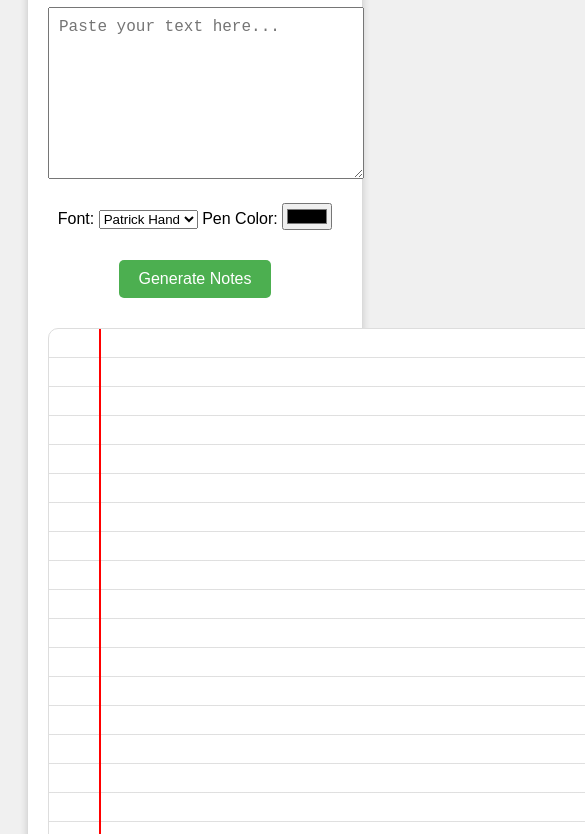
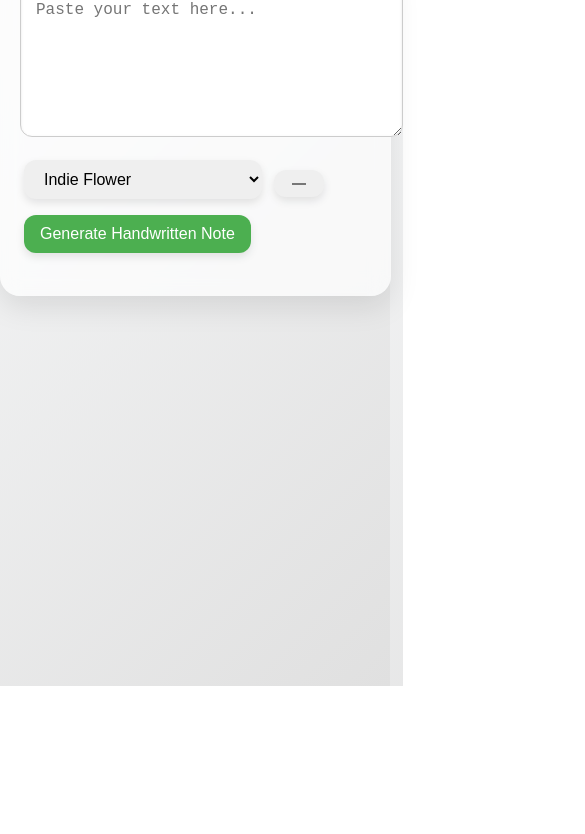
Before and after one commit to heckerxgamer/jimmy-s-handwriter, a plain HTML site: page index.html in a window 390 px wide. Shown: the part 158-992 px from the top of the page, 585 px wide, since content can reach past the window. After the commit the page ends 844 px from the top, so only its background shows below. Drawn offline with Linux system fonts and the light colour scheme; a web font is replaced by a local one.

Commit message:
Update index.html

```diff
--- a/index.html
+++ b/index.html
@@ -1,42 +1,221 @@
-<!DOCTYPE html>
-<html lang="en">
-<head>
+<!DOCTYPE html><html lang="en"><head>
     <meta charset="UTF-8">
     <meta name="viewport" content="width=device-width, initial-scale=1.0">
     <title>Jimmy's Handwriter</title>
-    <link rel="stylesheet" href="styles.css">
-</head>
-<body>
-    <div class="container">
-        <h1>Jimmy's Handwriter</h1>
-        <textarea id="inputText" placeholder="Paste your text here..."></textarea>
-        <div class="options">
-            <label>Font:
-                <select id="fontSelect">
-                    <option value="'Patrick Hand', cursive">Patrick Hand</option>
-                    <option value="'Caveat', cursive">Caveat</option>
-                    <option value="'Indie Flower', cursive">Indie Flower</option>
-                </select>
-            </label>
+    <link href="https://fonts.googleapis.com/css2?family=Indie+Flower&family=Patrick+Hand&family=Shadows+Into+Light&family=Reenie+Beanie&family=Kalam&family=Gloria+Hallelujah&family=Handlee&family=Coming+Soon&family=Homemade+Apple&family=Rock+Salt&family=Schoolbell&family=Covered+By+Your+Grace&family=Just+Me+Again+Down+Here&family=Crafty+Girls&family=Architects+Daughter&family=Give+You+Glory&family=La+Belle+Aurore&family=Permanent+Marker&family=Special+Elite&family=Zeyada&display=swap" rel="stylesheet">
+    <style>
+        body {
+            font-family: 'Patrick Hand', cursive;
+            margin: 0;
+            padding: 0;
+            background: linear-gradient(135deg, #f8f9fa, #e0e0e0);
+            display: flex;
+            flex-direction: column;
+            align-items: center;
+            min-height: 100vh;
+            overflow-x: hidden;
+            animation: bodyFade 1.5s ease-in-out;
+        }@keyframes bodyFade {
+        0% { opacity: 0; }
+        100% { opacity: 1; }
+    }
 
-            <label>Pen Color:
-                <input type="color" id="colorPicker" value="#000000">
-            </label>
-        </div>
-        <button onclick="generateNotes()">Generate Notes</button>
+    header {
+        font-size: 3rem;
+        margin: 30px 0;
+        color: #333;
+        font-weight: 700;
+        text-align: center;
+        text-shadow: 1px 1px 2px rgba(0, 0, 0, 0.1);
+        animation: fadeSlideDown 1s ease-in-out;
+    }
 
-        <div id="notePages" class="note-paper"></div>
+    @keyframes fadeSlideDown {
+        0% { opacity: 0; transform: translateY(-30px); }
+        100% { opacity: 1; transform: translateY(0); }
+    }
 
-        <div class="page-controls">
-            <button onclick="prevPage()">Previous</button>
-            <span id="pageNumber">Page 1</span>
-            <button onclick="nextPage()">Next</button>
-        </div>
+    .container {
+        background: rgba(255, 255, 255, 0.7);
+        backdrop-filter: blur(10px);
+        padding: 30px;
+        border-radius: 20px;
+        box-shadow: 0 10px 30px rgba(0, 0, 0, 0.1);
+        width: 90%;
+        max-width: 850px;
+        margin: 20px;
+        display: flex;
+        flex-direction: column;
+        gap: 15px;
+        animation: fadeScaleIn 1.5s ease;
+    }
 
-        <button onclick="downloadPDF()">Download as PDF</button>
-    </div>
+    @keyframes fadeScaleIn {
+        0% { opacity: 0; transform: scale(0.9); }
+        100% { opacity: 1; transform: scale(1); }
+    }
 
-    <script src="script.js"></script>
-    <script src="https://cdnjs.cloudflare.com/ajax/libs/html2pdf.js/0.10.1/html2pdf.bundle.min.js"></script>
-</body>
-</html>
+    textarea {
+        width: 100%;
+        min-height: 150px;
+        padding: 15px;
+        font-size: 16px;
+        border-radius: 12px;
+        border: 1px solid #ccc;
+        resize: vertical;
+        outline: none;
+        box-shadow: inset 0 1px 3px rgba(0, 0, 0, 0.1);
+        transition: box-shadow 0.3s ease;
+    }
+
+    textarea:focus {
+        box-shadow: 0 0 10px rgba(76, 175, 80, 0.4);
+    }
+
+    select, input[type="color"], button {
+        margin: 8px 4px;
+        padding: 10px 16px;
+        border-radius: 12px;
+        border: none;
+        box-shadow: 0 4px 8px rgba(0, 0, 0, 0.1);
+        cursor: pointer;
+        font-size: 16px;
+        transition: all 0.3s ease-in-out;
+    }
+
+    button {
+        background-color: #4CAF50;
+        color: white;
+    }
+
+    button:hover {
+        background-color: #45a049;
+        transform: scale(1.05);
+    }
+
+    select:hover, input[type="color"]:hover {
+        transform: scale(1.03);
+    }
+
+    button:active {
+        transform: scale(0.97);
+    }
+
+    .note-paper {
+        background: repeating-linear-gradient(white, white 28px, #c0c0c0 29px);
+        padding: 60px 40px 40px 70px;
+        min-height: 1122px;
+        width: 100%;
+        line-height: 29px;
+        font-size: 20px;
+        white-space: pre-wrap;
+        border-radius: 20px;
+        box-shadow: 0 4px 10px rgba(0, 0, 0, 0.1);
+        position: relative;
+        overflow: hidden;
+        margin-bottom: 30px;
+        animation: fadeSlideUp 1s ease-in-out;
+    }
+
+    .note-paper::before {
+        content: '';
+        position: absolute;
+        left: 50px;
+        top: 0;
+        width: 2px;
+        height: 100%;
+        background-color: red;
+    }
+
+    @keyframes fadeSlideUp {
+        0% { opacity: 0; transform: translateY(30px); }
+        100% { opacity: 1; transform: translateY(0); }
+    }
+
+    @media (max-width: 768px) {
+        header {
+            font-size: 2rem;
+        }
+
+        .container {
+            padding: 20px;
+        }
+
+        textarea {
+            min-height: 120px;
+        }
+
+        .note-paper {
+            padding: 40px 20px 20px 50px;
+            font-size: 18px;
+        }
+    }
+
+    .note-paper, button, select, input {
+        transition: all 0.3s ease-in-out;
+    }
+</style>
+
+</head><body><header>Jimmy's Handwriter</header><div class="container">
+    <textarea id="inputText" placeholder="Paste your text here..."></textarea><div>
+    <select id="fontSelect">
+        <option value="'Indie Flower', cursive">Indie Flower</option>
+        <option value="'Patrick Hand', cursive">Patrick Hand</option>
+        <option value="'Shadows Into Light', cursive">Shadows Into Light</option>
+        <option value="'Reenie Beanie', cursive">Reenie Beanie</option>
+        <option value="'Kalam', cursive">Kalam</option>
+        <option value="'Gloria Hallelujah', cursive">Gloria Hallelujah</option>
+        <option value="'Handlee', cursive">Handlee</option>
+        <option value="'Coming Soon', cursive">Coming Soon</option>
+        <option value="'Homemade Apple', cursive">Homemade Apple</option>
+        <option value="'Rock Salt', cursive">Rock Salt</option>
+        <option value="'Schoolbell', cursive">Schoolbell</option>
+        <option value="'Covered By Your Grace', cursive">Covered By Your Grace</option>
+        <option value="'Just Me Again Down Here', cursive">Just Me Again Down Here</option>
+        <option value="'Crafty Girls', cursive">Crafty Girls</option>
+        <option value="'Architects Daughter', cursive">Architects Daughter</option>
+        <option value="'Give You Glory', cursive">Give You Glory</option>
+        <option value="'La Belle Aurore', cursive">La Belle Aurore</option>
+        <option value="'Permanent Marker', cursive">Permanent Marker</option>
+        <option value="'Special Elite', cursive">Special Elite</option>
+        <option value="'Zeyada', cursive">Zeyada</option>
+    </select>
+
+    <input type="color" id="colorPicker" value="#000000">
+    <button onclick="generateNote()">Generate Handwritten Note</button>
+</div>
+
+<div id="noteArea"></div>
+
+</div><script>
+    function generateNote() {
+        const inputText = document.getElementById('inputText').value;
+        const font = document.getElementById('fontSelect').value;
+        const color = document.getElementById('colorPicker').value;
+
+        const noteArea = document.getElementById('noteArea');
+        noteArea.innerHTML = '';
+
+        const linesPerPage = 35;
+        const lines = inputText.split('\n');
+        let pageContent = '';
+        let lineCount = 0;
+
+        lines.forEach((line, index) => {
+            pageContent += line + '\n';
+            lineCount++;
+
+            if (lineCount === linesPerPage || index === lines.length - 1) {
+                const notePage = document.createElement('div');
+                notePage.className = 'note-paper';
+                notePage.style.fontFamily = font;
+                notePage.style.color = color;
+                notePage.textContent = pageContent.trim();
+                noteArea.appendChild(notePage);
+
+                pageContent = '';
+                lineCount = 0;
+            }
+        });
+    }
+</script></body></html>
```
